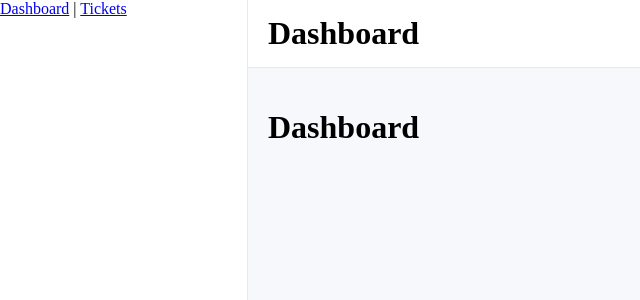
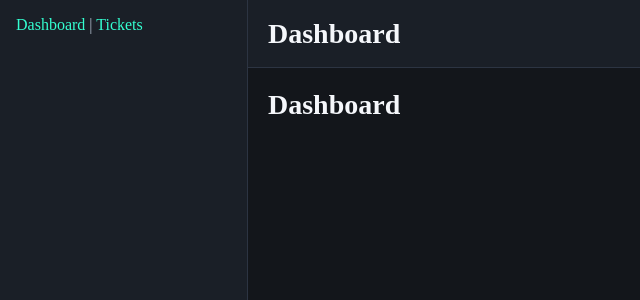
Before and after one commit to aishwaryr/react-support-desk-app, a React (Vite) app: page / in a window 1280 px wide. Shown: the top 300 px of the page, without its empty margins (0-640 px from the left). Built offline with nearby package versions, Linux system fonts and the light colour scheme.

Commit message:
make everything dark mode globally

```diff
--- a/src/components/tickets/tickets.css
+++ b/src/components/tickets/tickets.css
@@ -320,3 +320,99 @@
     grid-template-columns: 1fr;
   }
 }
+
+.tickets-section,
+.ticket-detail-shell {
+  background: var(--bg-surface);
+  border-color: var(--border);
+  box-shadow: 0 10px 28px rgba(0, 0, 0, 0.35);
+}
+
+.tickets-toolbar,
+.ticket-detail-header,
+.tickets-pagination {
+  border-color: var(--border);
+}
+
+.tickets-search,
+.tickets-filter,
+.tickets-page-btn,
+.ticket-thread,
+.ticket-side-card {
+  background: var(--bg-surface-2);
+  border-color: var(--border);
+  color: var(--text);
+}
+
+.tickets-search::placeholder {
+  color: var(--text-muted);
+}
+
+.tickets-list-head {
+  border-bottom-color: var(--border);
+  color: var(--text-muted);
+}
+
+.tickets-list-row,
+.ticket-message-row,
+.ticket-side-item {
+  border-bottom-color: var(--border);
+  color: var(--text);
+}
+
+.ticket-subject,
+.ticket-detail-subject,
+.ticket-thread-title,
+.ticket-side-title,
+.ticket-message-sender,
+.ticket-side-primary,
+.ticket-side-item dd {
+  color: var(--text);
+}
+
+.ticket-id,
+.ticket-detail-public-id,
+.ticket-message-meta,
+.ticket-message-dot,
+.ticket-side-secondary,
+.ticket-side-item dt,
+.tickets-pagination-text {
+  color: var(--text-muted);
+}
+
+.ticket-message-body {
+  color: var(--text);
+}
+
+.ticket-meta-pill-priority {
+  background: rgba(255, 126, 95, 0.18);
+  color: #ffb8a8;
+}
+
+.ticket-meta-pill-status {
+  background: rgba(45, 245, 255, 0.16);
+  color: #8ef8ff;
+}
+
+.ticket-thread-list {
+  border-top-color: var(--border);
+}
+
+.tickets-page-btn {
+  color: var(--text);
+}
+
+.tickets-page-btn:disabled {
+  opacity: 0.45;
+  cursor: not-allowed;
+}
+
+.tickets-page-btn-active {
+  border-color: #2df5ff;
+  background: rgba(45, 245, 255, 0.15);
+  color: #a5fdff;
+}
+
+.tickets-pagination-ellipsis {
+  color: var(--text-muted);
+}
--- a/src/styles.css
+++ b/src/styles.css
@@ -1,3 +1,19 @@
+:root {
+  color-scheme: dark;
+
+  --bg-app: #13161b;
+  --bg-surface: #1a1f27;
+  --bg-surface-2: #202632;
+  --border: #2c3442;
+
+  --text: #f5f7fb;
+  --text-muted: #aeb8c8;
+
+  --link-neon: #34ffd1;
+  --link-neon-hover: #73ffe0;
+  --focus-ring: #34ffd1;
+}
+
 * {
   box-sizing: border-box;
 }
@@ -7,20 +23,51 @@
 #root {
   height: 100%;
   margin: 0;
+  background: var(--bg-app);
+  color: var(--text);
+}
+
+body {
+  background: var(--bg-app);
+  color: var(--text);
+}
+
+a,
+a:visited {
+  color: var(--link-neon);
+  text-decoration: none;
+}
+
+a:hover {
+  color: var(--link-neon-hover);
+  text-shadow: 0 0 8px rgba(52, 255, 209, 0.45);
+}
+
+a:focus-visible,
+button:focus-visible,
+input:focus-visible,
+select:focus-visible {
+  outline: 2px solid var(--focus-ring);
+  outline-offset: 2px;
 }
 
 .appshell {
   height: 100vh;
   display: flex;
-  background: #f7f8fc;
+  background: var(--bg-app);
   overflow: hidden;
 }
 
 .sidebar {
   width: 248px;
   min-height: 100vh;
-  border-right: 1px solid #e7e9f2;
-  background: #ffffff;
+  border-right: 1px solid var(--border);
+  background: var(--bg-surface);
+}
+
+.sidebar nav {
+  padding: 16px;
+  color: var(--text-muted);
 }
 
 .main-column {
@@ -34,8 +81,8 @@
 
 .top-navbar {
   height: 68px;
-  border-bottom: 1px solid #e7e9f2;
-  background: #ffffff;
+  border-bottom: 1px solid var(--border);
+  background: var(--bg-surface);
   display: flex;
   align-items: center;
   padding: 0 20px;
@@ -52,3 +99,11 @@
   flex-direction: column;
   gap: 20px;
 }
+
+.page-title {
+  margin: 0;
+  font-size: 28px;
+  line-height: 1.2;
+  font-weight: 700;
+  color: var(--text);
+}
```
